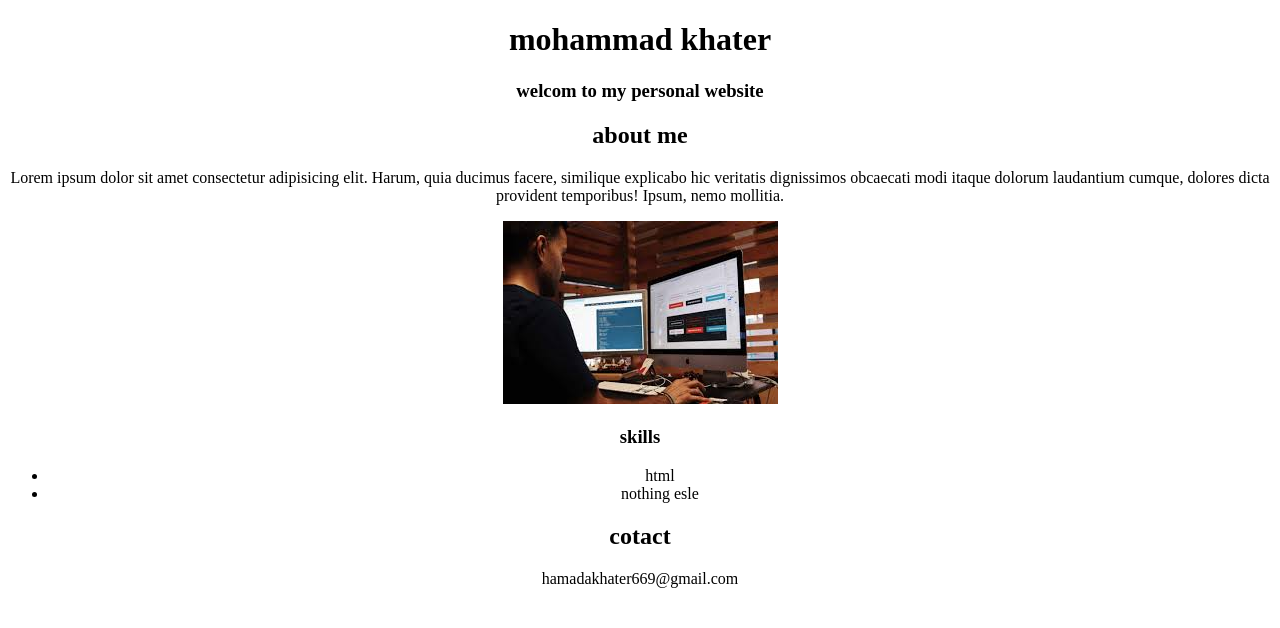
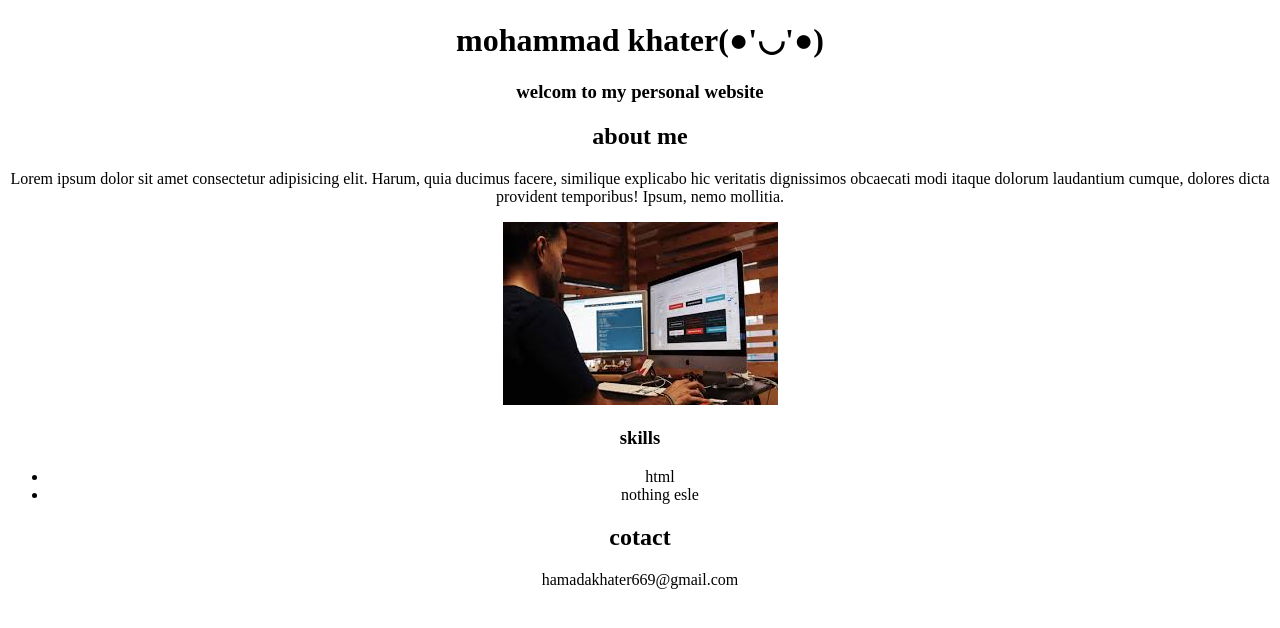
Before and after one commit to hamadasssssssss/1.1-personal-Portfolio-P, a plain HTML site: page index.html in a window 1280 px wide. Drawn offline with Linux system fonts and the light colour scheme.

Commit message:
h3 add emoji

```diff
--- a/index.html
+++ b/index.html
@@ -10,7 +10,7 @@
 <body>
     <center>
         <h1>
-            mohammad khater
+            mohammad khater(●'◡'●)
         </h1>
         <h3>
             welcom to my personal website
```
